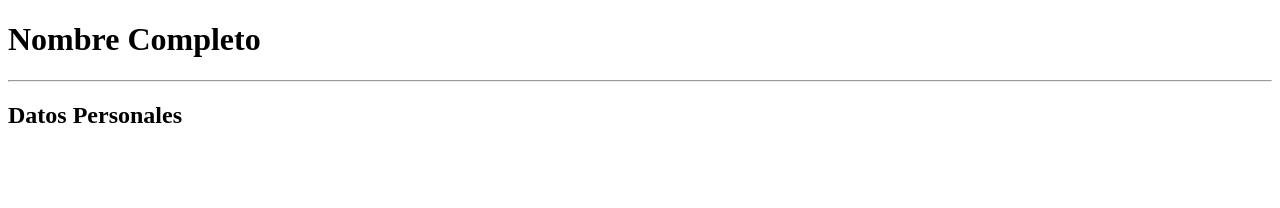
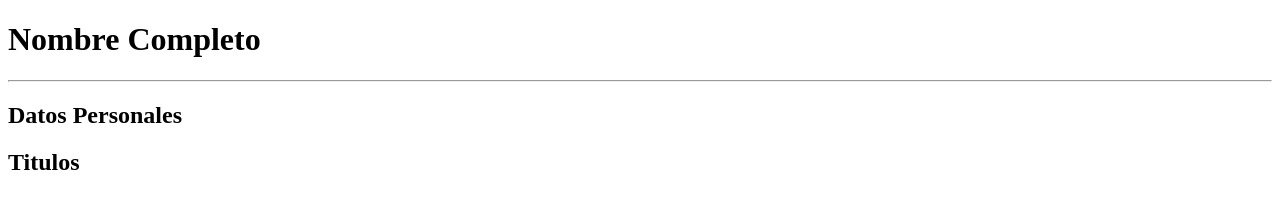
Before and after one commit to SianyGC/Proyecto, a plain HTML site: page index.html in a window 1280 px wide. Drawn offline with Linux system fonts and the light colour scheme.

Commit message:
Segundo Commit. Titulos

```diff
--- a/index.html
+++ b/index.html
@@ -11,5 +11,9 @@
 
     <h2>Datos Personales</h2>
     <!-- Ingresar 5 Datos Personales -->
+
+    <h2>Titulos</h2>
+    <!-- Ingresar 3 Datos -->
+
 </body>
 </html>
```
